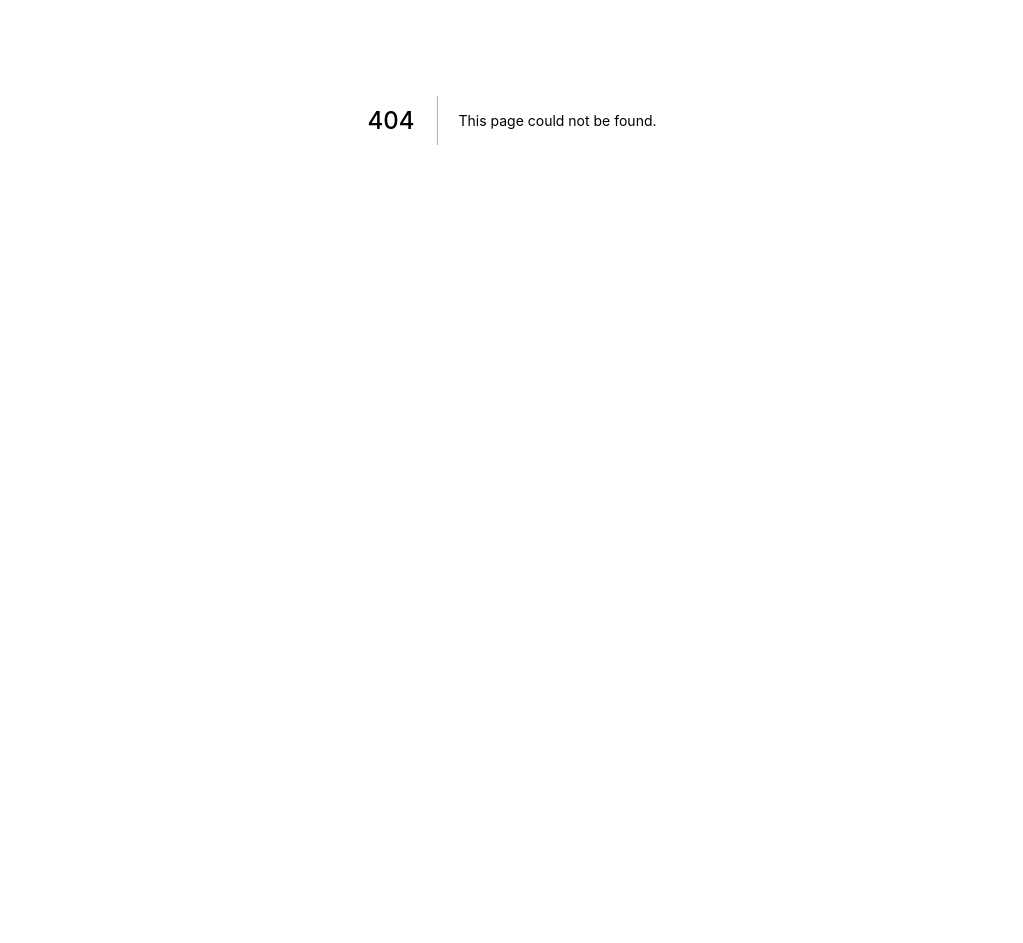
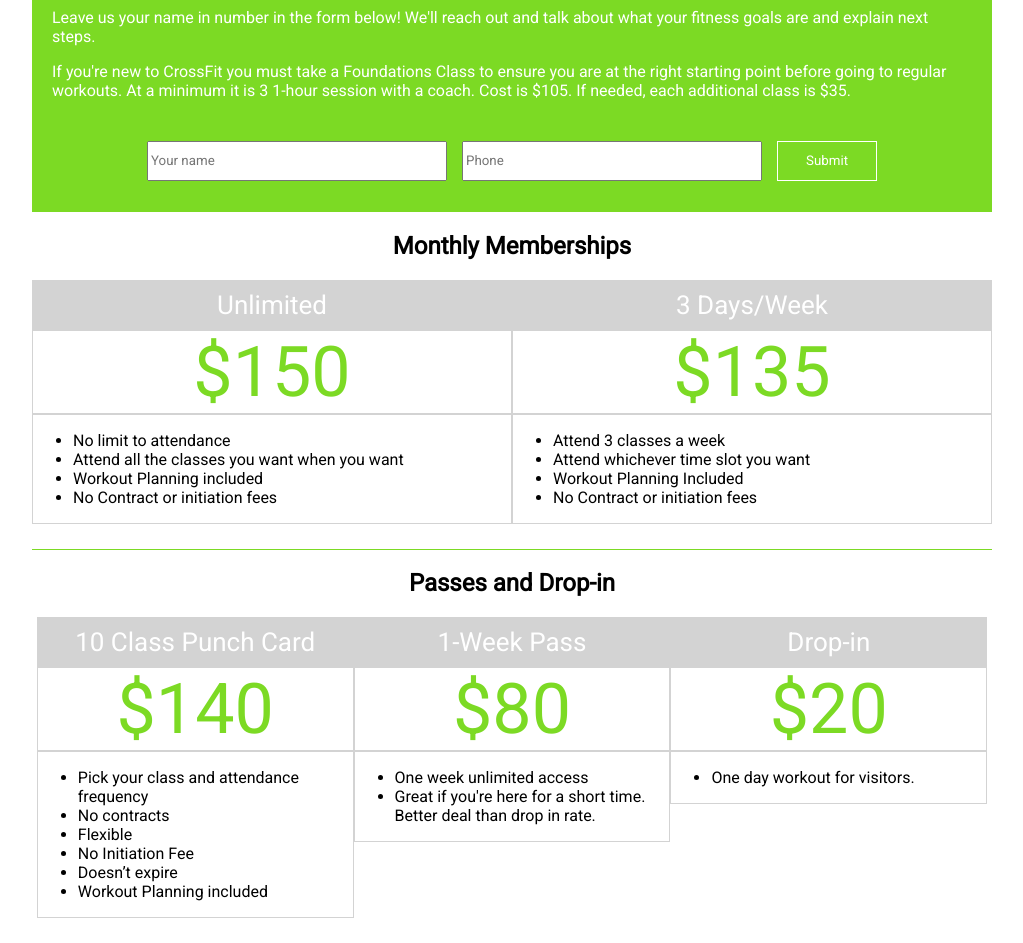
Before and after one commit to drmcknight/crossfit-oddity, a Next.js app: page /memberships in a window 1280 px wide. Before the commit this address had no page. Shown: the part 280-1223 px from the top of the page, without its empty margins (128-1151 px from the left). Before the commit the page ends 800 px from the top, so only its background shows below. Built offline with nearby package versions, Linux system fonts and the light colour scheme.

Commit message:
memberships done

```diff
--- a/components/ctaSection.tsx
+++ b/components/ctaSection.tsx
@@ -57,7 +57,7 @@ export const CTASection = () => {
         <Item>
             <ItemHeader>Leave us your name and number and we'll text you</ItemHeader>
             <ItemDescription>We will talk about what your fitness goals are in addition to helping you pick the right program tailored specifically for you. </ItemDescription>
-            <Form>
+            <Form action="https://formspree.io/f/xbjbjkgd" method='POST'>
                 <Input name='name' placeholder='Your name' />
                 <Input name='phone' placeholder='Phone' />
                 <SubmitButton type='submit'>Submit</SubmitButton>
--- a/components/heroSection.tsx
+++ b/components/heroSection.tsx
@@ -14,7 +14,7 @@ const HeroMask = styled.div`
     background-color:rgba(0, 0, 0, 0.6);
     width:100%;
     height: 100%;
-    font-size: 70px;
+    font-size: 50px;
     margin: auto;
     display: flex;
     flex-flow: row;
@@ -24,6 +24,7 @@ const HeroMask = styled.div`
 
 const HeroHeading = styled.span`
     margin: auto;
+    word-spacing: 20px;
 `;
 
 
--- a/components/index.ts
+++ b/components/index.ts
@@ -2,7 +2,6 @@ export { Menu } from './menu';
 export { Header } from './header';
 export { Wrapper } from './wrapper'
 export { Logo } from './logo';
-export { Content } from './content';
 export { OurProgramsSection } from './ourProgramsSection';
 export { MembershipsSection } from './membershipsSection';
 export { GettingStartedSection } from './gettingStartedSection';
--- a/components/menu.tsx
+++ b/components/menu.tsx
@@ -17,7 +17,7 @@ export const Menu  = () => {
     return (
         <Nav>
           <Link href="">Our Gym</Link>
-          <Link href="">Memberships</Link>
+          <Link href="/memberships">Memberships</Link>
           <Link href="">Schedule</Link>
         </Nav>
     );
--- a/components/ourProgramsSection.tsx
+++ b/components/ourProgramsSection.tsx
@@ -38,15 +38,15 @@ export const OurProgramsSection = () => {
             <ItemList>
                 <Item>
                     <ItemHeader>CrossFit Group Training</ItemHeader>
-                    <ItemDescription>If you do not have CrossFit experience, we have a Foundations course to work you into how it works. We want to make sure you’re comfortable before joining classes. Then you can join our main Group Training. If you already have experience, you can join right in.</ItemDescription>
+                    <ItemDescription>Execute a diverse set of workouts within a group setting. Each session is led by a coach that will warm you up, teach you how to perform the moves, and help you scale the exercise to your fitness level. You must complete our Foundations course before jumping into a group sessions.</ItemDescription>
                 </Item>
                 <Item>
                     <ItemHeader>Barbell Club</ItemHeader>
-                    <ItemDescription>We work on olympic weightlifting. Each session is led by a trained coach. These are in 8 week block programs.</ItemDescription>
+                    <ItemDescription>Work on olympic weightlifting in 8 week blocks with a trained coach.</ItemDescription>
                 </Item>
                 <Item>
                     <ItemHeader>Yoga Classes</ItemHeader>
-                    <ItemDescription>This program is included in your membership. There are two per week, see the schedule for class times.</ItemDescription>
+                    <ItemDescription>Improve mental and physical fitness with our twice-per-week yoga classes. These classes are included in your membership and will be led by a coach.</ItemDescription>
                 </Item>
             </ItemList>
         </FullWidthSection>
--- /dev/null
+++ b/pages/ctaFullWidth.tsx
@@ -0,0 +1,68 @@
+import styled from 'styled-components'
+
+const Item = styled.section`
+    margin: 5px;
+    flex-basis: 100%;
+    padding: 5px;
+    background-color: #7cda24;
+    color: white;
+    margin: 0;
+    @media (max-width: 768px) {
+        flex-basis: 100%;
+    }
+`;
+
+const ItemHeader = styled.h2`
+    font-family: Oswald;
+    text-align: center;
+`;
+
+const ItemDescription = styled.div`
+    padding: 15px;
+    margin: auto;
+`;
+
+const Form = styled.form`
+    display: flex;
+    flex-flow: row wrap;
+    justify-content: center;
+    margin: 0 0 15px 0;
+    padding: 10px;
+`;
+
+const Input = styled.input`
+    width: 300px;
+    height: 40px;
+    margin: 0 15px 0 0;
+    @media (max-width: 768px) {
+        width: 350px;
+        margin: 5px;
+      }
+`;
+
+const SubmitButton = styled.button`
+    background-color: #7cda24;
+    width: 100px;
+    height: 40px;
+    border: 1px solid white;
+    color: white;
+    gap: 10px;
+    &:hover {
+        cursor: pointer;
+    }
+`;
+
+export const CTAFullWidth = () => {
+    return (
+        <Item>
+            <ItemHeader>Ready to get started?</ItemHeader>
+            <ItemDescription>Leave us your name in number in the form below! We'll reach out and talk about what your fitness goals are and explain next steps.
+                <p>If you're new to CrossFit you must take a Foundations Class to ensure you are at the right starting point before going to regular workouts. At a minimum it is 3 1-hour session with a coach.  Cost is $105. If needed, each additional class is $35.</p></ItemDescription>
+            <Form action="https://formspree.io/f/xbjbjkgd" method='POST'>
+                <Input name='name' placeholder='Your name' />
+                <Input name='phone' placeholder='Phone' />
+                <SubmitButton type='submit'>Submit</SubmitButton>
+            </Form>
+        </Item>
+    );
+}
--- /dev/null
+++ b/pages/memberships.tsx
@@ -0,0 +1,151 @@
+import type { NextPage } from 'next'
+import Head from 'next/head'
+import React from 'react'
+import styled from 'styled-components';
+import { CTASection, Header, Wrapper } from '../components'
+import { CTAFullWidth } from './ctaFullWidth';
+
+const Main = styled.main`
+    width: 75%;
+    display: flex;
+    flex-flow: row wrap;
+    justify-content: center;
+    padding 0;
+    margin: auto;
+    @media (max-width: 768px) {
+        width: 100%;
+    }
+`;
+
+const PageHeader = styled.h1`
+    flex-basis: 100%;
+`;
+
+const Category = styled.section`
+    display:flex;
+    justify-content: center;
+    flex-flow: row wrap;
+    flex-basis: 100%;
+    border-top: 1px solid #7cda24;
+    margin-bottom: 25px;
+`;
+const CategoryHeader = styled.h2`
+    flex-basis: 100%;
+    text-align: center;
+`;
+const TwoColumnItem = styled.summary`
+    flex-basis: 50%;
+    text-align: center;
+    @media (max-width: 768px) {
+      flex-basis: 100%;
+    }
+`;
+
+const ThreeColumnItem = styled.summary`
+    flex-basis: 33%;
+    text-align: center;
+    @media (max-width: 768px) {
+      flex-basis: 100%;
+    }
+`;
+
+const ItemHeader = styled.div`
+    background-color: lightgray;
+    color: white;
+    font-size: 26px;
+    padding: 10px;
+
+`;
+const ItemPrice = styled.div`
+  font-size: 70px;
+  color: #7cda24;
+  border: 1px solid lightgray;
+`;
+const ItemDetails = styled.div`
+  border: 1px solid lightgray;
+  text-align: left;
+`;
+
+const Memberships: NextPage = () => {
+
+  return (
+    <React.Fragment>
+       <Head>
+        <link href="https://fonts.googleapis.com/css2?family=Oswald&family=Roboto&display=optional" rel="stylesheet" />
+      </Head>
+      <Wrapper>
+        <Header />
+        <Main>
+            <PageHeader>Memberships</PageHeader>
+            <p>We are proud to offer a 10% discount on all rates to Military, First Responders, teachers and students – with ID</p>
+            <CTAFullWidth />
+            <Category>
+              <CategoryHeader>Monthly Memberships</CategoryHeader>
+              <TwoColumnItem>
+                <ItemHeader>Unlimited</ItemHeader>
+                <ItemPrice>$150</ItemPrice>
+                <ItemDetails>
+                  <ul>
+                    <li>No limit to attendance</li>
+                    <li>Attend all the classes you want when you want</li>
+                    <li>Workout Planning included</li>
+                    <li>No Contract or initiation fees</li>
+                  </ul>
+                </ItemDetails>
+              </TwoColumnItem>
+              <TwoColumnItem>
+                <ItemHeader>3 Days/Week</ItemHeader>
+                <ItemPrice>$135</ItemPrice>
+                <ItemDetails>
+                  <ul>
+                    <li>Attend 3 classes a week</li>
+                    <li>Attend whichever time slot you want</li>
+                    <li>Workout Planning Included</li>
+                    <li>No Contract or initiation fees</li>
+                  </ul>
+                </ItemDetails>
+              </TwoColumnItem>
+            </Category>
+            <Category>
+              <CategoryHeader>Passes and Drop-in</CategoryHeader>
+              <ThreeColumnItem>
+                <ItemHeader>10 Class Punch Card</ItemHeader>
+                <ItemPrice>$140</ItemPrice>
+                <ItemDetails>
+                  <ul>
+                    <li>Pick your class and attendance frequency</li>
+                    <li>No contracts</li>
+                    <li>Flexible</li>
+                    <li>No Initiation Fee</li>
+                    <li>Doesn’t expire</li>
+                    <li>Workout Planning included</li>
+                  </ul>
+                </ItemDetails>
+              </ThreeColumnItem>
+              <ThreeColumnItem>
+                <ItemHeader>1-Week Pass</ItemHeader>
+                <ItemPrice>$80</ItemPrice>
+                <ItemDetails>
+                  <ul>
+                    <li>One week unlimited access</li>
+                    <li>Great if you're here for a short time. Better deal than drop in rate.</li>
+                  </ul>
+                </ItemDetails>
+              </ThreeColumnItem>
+              <ThreeColumnItem>
+                <ItemHeader>Drop-in</ItemHeader>
+                <ItemPrice>$20</ItemPrice>
+                <ItemDetails>
+                  <ul>
+                    <li>One day workout for visitors.</li>
+                  </ul>
+                </ItemDetails>
+              </ThreeColumnItem>
+            </Category>
+        </Main>
+      </Wrapper>
+    </React.Fragment>
+  )
+}
+
+export default Memberships
```
Also changed, not shown: components/content.tsx (deleted, +0 -25 lines), pages/index.tsx (+20 -2 lines).
